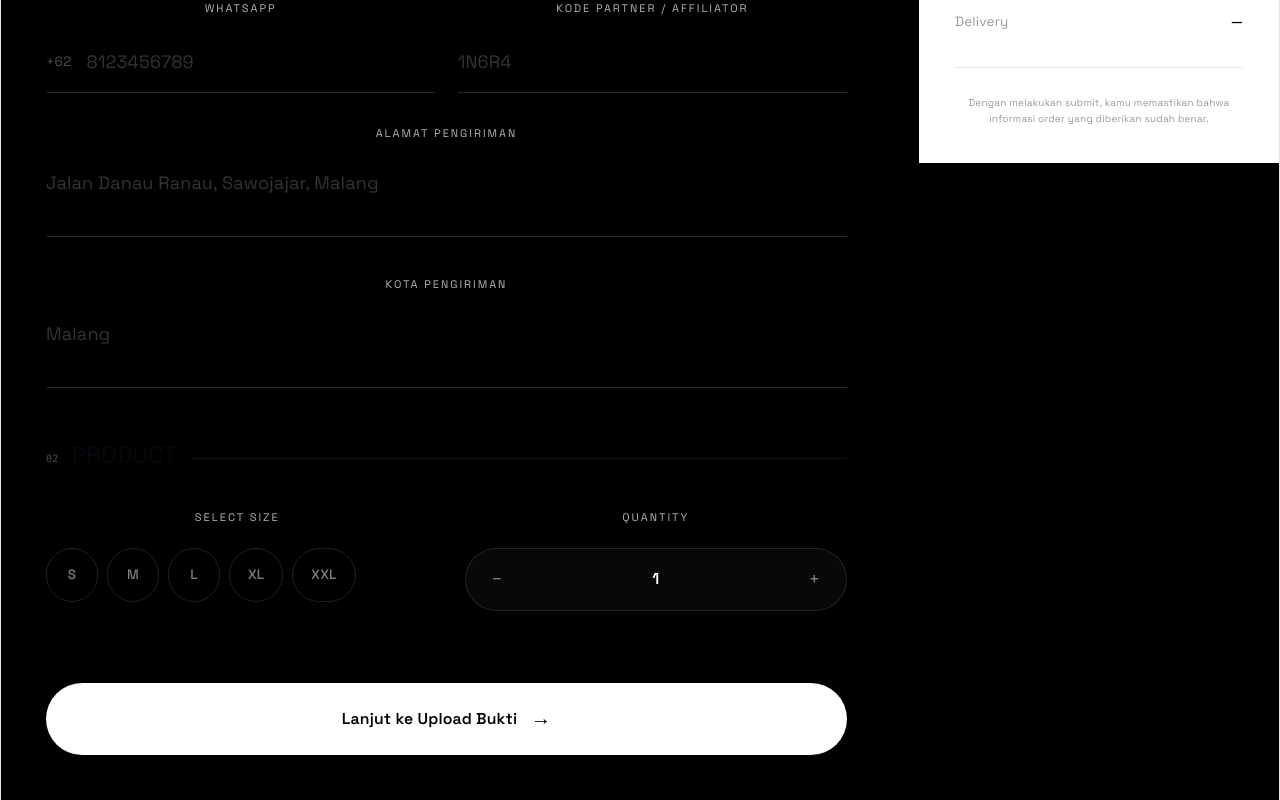
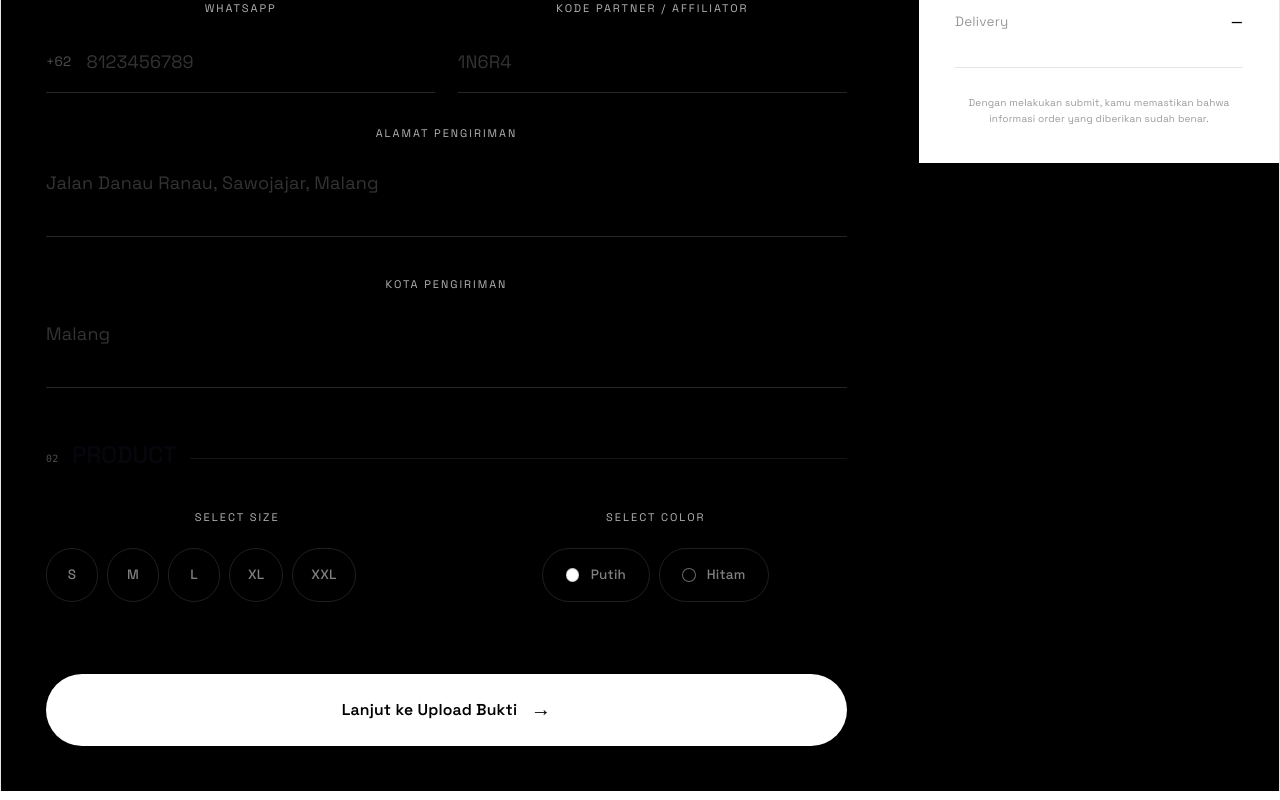
Before and after one commit to IndraRP/Varnero, a React (Vite) app: page /po in a window 1280 px wide. Shown: the part 482-1282 px from the top of the page. Built offline with nearby package versions, Linux system fonts and the light colour scheme.

Commit message:
form warna

```diff
--- a/src/components/card.tsx
+++ b/src/components/card.tsx
@@ -6,6 +6,7 @@ import article6 from "@/assets/article1_6.jpeg";
 import article7 from "@/assets/article1_7.jpeg";
 import article8 from "@/assets/article1_8.jpeg";
 import sizechart from "@/assets/sizechart.jpg";
+import varnerohitam from "@/assets/varnerohytam.png";
 
 import { useState } from "react";
 import { ArticleModal } from "./ui/modals-article";
@@ -39,6 +40,7 @@ const collections = [
       article4,
       article5,
       article3,
+      varnerohitam,
       sizechart,
     ],
   },
--- a/src/components/form.tsx
+++ b/src/components/form.tsx
@@ -13,8 +13,8 @@ export default function POForm() {
   const [alamat, setAlamat] = useState("");
   const [partner, setPartner] = useState("");
   const [size, setSize] = useState("");
+  const [warna, setWarna] = useState("");
   const [kota, setKota] = useState("");
-  const [qty, setQty] = useState<number>(1);
   const [status, setStatus] = useState<string>("DP");
   const [file, setFile] = useState<File | null>(null);
 
@@ -33,7 +33,7 @@ export default function POForm() {
 
     e.preventDefault();
 
-    if (!nama || !nohp || !alamat || !kota || !partner || !size || !qty || !file) {
+    if (!nama || !nohp || !alamat || !kota || !partner || !size || !warna || !file) {
       alert("Ada Field yang Belum Diisi!!!");
       return;
     }
@@ -53,7 +53,8 @@ export default function POForm() {
         alamat,
         partner,
         size,
-        qty,
+        warna,
+
         kota,
         status,
         file
@@ -68,7 +69,8 @@ export default function POForm() {
       setAlamat("");
       setPartner("");
       setSize("");
-      setQty(1);
+      setWarna("");
+
       setFile(null);
       setStatus("DP");
       setStep(1);
@@ -141,8 +143,10 @@ export default function POForm() {
               <ProductForm
                 size={size}
                 setSize={setSize}
-                qty={qty}
-                setQty={setQty}
+                warna={warna}
+                setWarna={setWarna}
+
+
               />
 
               {/* Tombol Lanjut ke Step 2 */}
@@ -290,7 +294,7 @@ export default function POForm() {
             </div>
 
             <span className="text-xs text-white/40">
-              {size || "—"}
+              {size ? `${size}${warna ? ` / ${warna}` : ""}` : (warna || "—")}
             </span>
 
           </div>
@@ -303,7 +307,7 @@ export default function POForm() {
             </span>
 
             <span className="font-semibold">
-              {qty} pcs
+              1 pcs
             </span>
 
           </div>
--- a/src/components/ui/productform.tsx
+++ b/src/components/ui/productform.tsx
@@ -1,11 +1,11 @@
 interface ProductFormProps {
   size: string;
   setSize: React.Dispatch<React.SetStateAction<string>>;
-  qty: number;
-  setQty: React.Dispatch<React.SetStateAction<number>>;
+  warna: string;
+  setWarna: React.Dispatch<React.SetStateAction<string>>;
 }
 
-export default function ProductForm({ setSize, size, setQty, qty }: ProductFormProps) {
+export default function ProductForm({ setSize, size, setWarna, warna }: ProductFormProps) {
     return (
        <div className="mb-10">
                <div className="flex items-center gap-3 mb-6">
@@ -55,49 +55,44 @@ export default function ProductForm({ setSize, size, setQty, qty }: ProductFormP
                    </div>
                  </div>
 
-
                  <div>
                    <label className="block text-[11px] uppercase tracking-[0.18em] text-white/70 mb-4">
-                         Quantity
+                     Select Color
                    </label>
-                     <div className="w-full">
-                         <div className="flex items-center justify-between w-full h-14 rounded-full border border-white/[0.12] bg-white/[0.03] px-2">
+
+                   <div className="flex flex-wrap gap-2 justify-center">
+                     {[
+                       { label: "Putih", dotClass: "bg-white border-black/20" },
+                       { label: "Hitam", dotClass: "bg-black border-white/40" },
+                     ].map((item) => (
                        <button
+                         key={item.label}
                          type="button"
-                                 onClick={() => setQty((prev) => Math.max(1, prev - 1))}
-                                 className="
-                                 w-10 h-10
+                         onClick={() => setWarna(item.label)}
+                         className={`
+                           flex
+                           items-center
+                           gap-2.5
+                           h-12
+                           px-5
                            rounded-full
-                                 flex items-center justify-center
-                                 text-white/50
-                                 hover:bg-white
-                                 hover:text-black
+                           text-xs
+                           font-medium
+                           border
                            transition-all
-                                 "
+                           ${
+                             warna === item.label
+                               ? "bg-white text-black border-white"
+                               : "bg-transparent text-white/50 border-white/[0.12] hover:border-white/40 hover:text-white"
+                           }
+                         `}
                        >
-                                 −
+                         <span
+                           className={`w-3 h-3 rounded-full border ${item.dotClass}`}
+                         />
+                         {item.label}
                        </button>
-
-                             <span className="text-sm font-semibold">
-                                 {qty}
-                             </span>
-
-                             <button
-                                 type="button"
-                                 onClick={() => setQty((prev) => prev + 1)}
-                                 className="
-                                 w-10 h-10
-                                 rounded-full
-                                 flex items-center justify-center
-                                 text-white/50
-                                 hover:bg-white
-                                 hover:text-black
-                                 transition-all
-                                 "
-                             >
-                                 +
-                             </button>
-                         </div>
+                     ))}
                    </div>
                  </div>
 
--- a/src/services/poService.ts
+++ b/src/services/poService.ts
@@ -4,7 +4,7 @@ export interface POData {
   nohp: string;
   partner: string;
   size: string;
-  qty: number;
+  warna: string;
   kota: string;
   status: string;
   file: File;
@@ -40,7 +40,8 @@ export async function submitPO(data: POData) {
     partner: data.partner,
     kota: data.kota,
     size: data.size,
-    qty: data.qty,
+    warna: data.warna,
+    qty: '1',
     status: data.status,
 
     file: {
@@ -84,7 +85,8 @@ Alamat: ${data.alamat}
 Kota: ${data.kota}
 Partner: ${data.partner}
 Size: ${data.size}
-Qty: ${data.qty}
+Warna: ${data.warna}
+Qty: 1
 Pembayaran: ${data.status}`;
 
   const waUrl = `https://wa.me/${nomorWA}?text=${encodeURIComponent(message)}`;
```
Also changed, not shown: src/assets/varnerohytam.png (added). Lines whose indentation alone changed are shown as unchanged.
